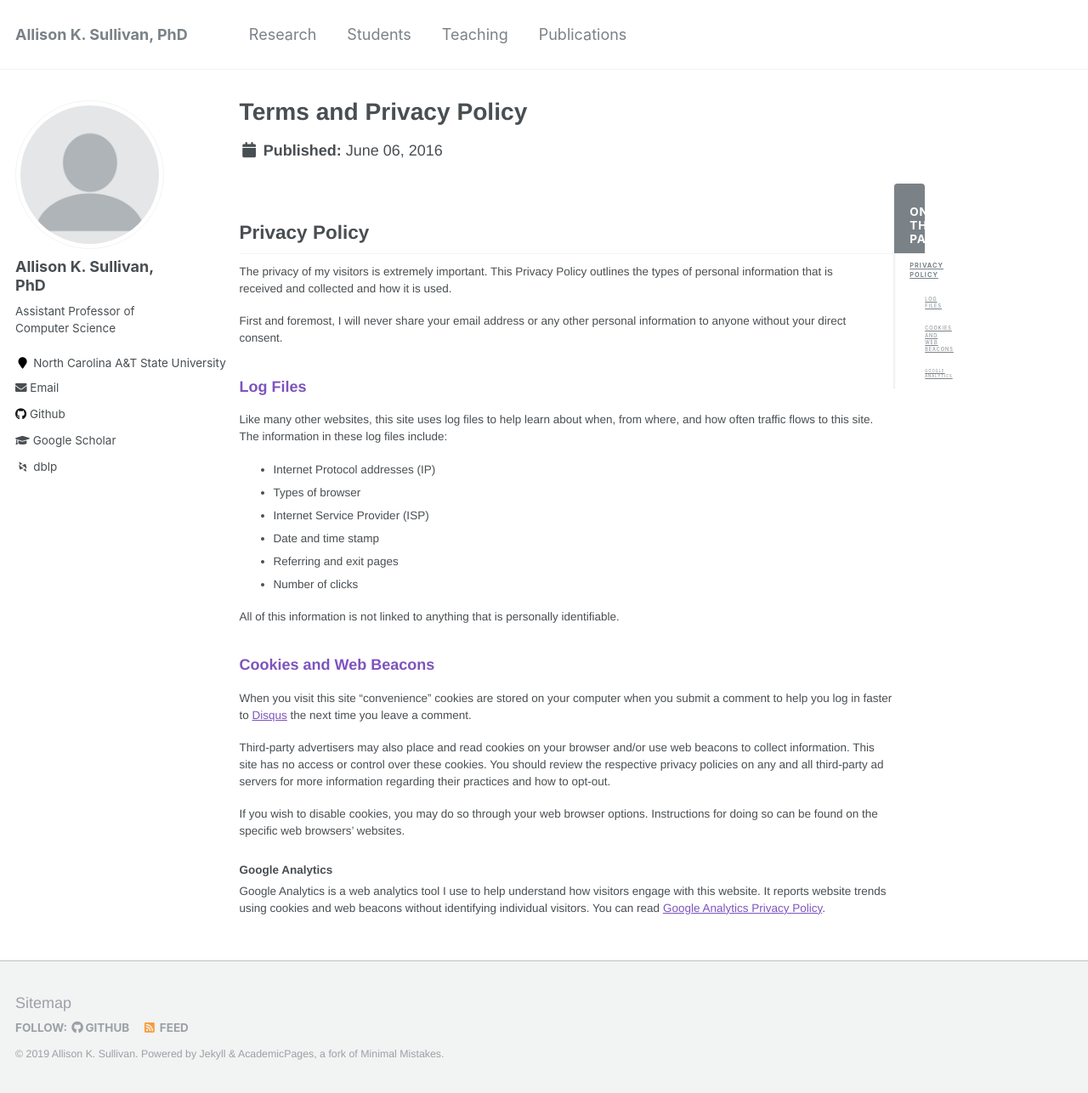
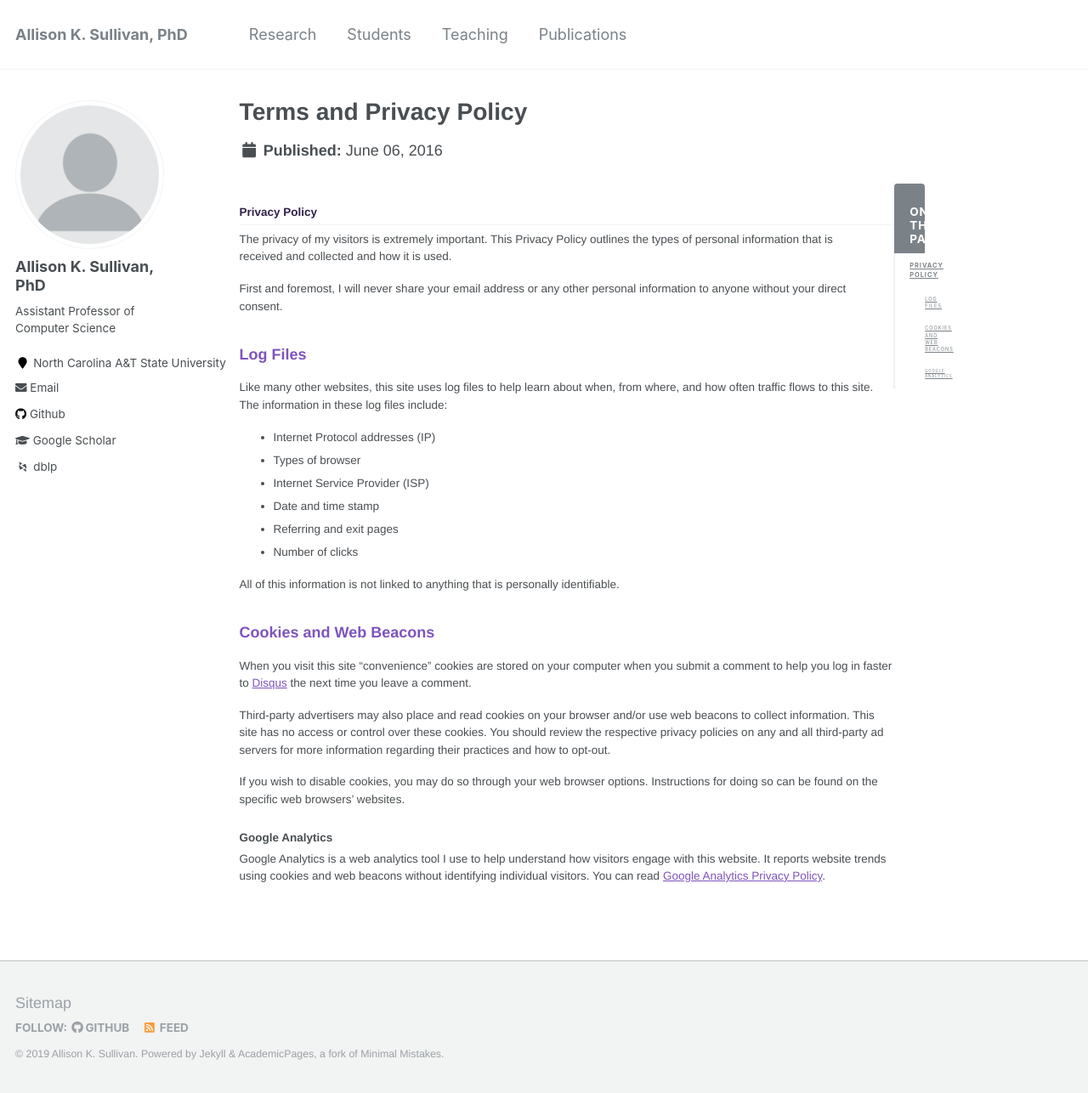
Before and after one commit to Allisonius/allisonius.github.io, a Jekyll site: the page built from _pages/terms.md, in a window 1280 px wide and 1286 px high. Shown: the whole window at 85% size. Built offline with Jekyll 4.4.1, drawn with Linux system fonts in a browser that asks for light colours; some web fonts are replaced.

Commit message:
Update _page.scss

```diff
--- a/_sass/_page.scss
+++ b/_sass/_page.scss
@@ -59,6 +59,8 @@
   h2 {
     padding-bottom: 0.5em;
     border-bottom: 1px solid $border-color;
+     font-size: $type-size-6;
+     color: #32214B;
   }
 
   p, li, dl {
```
